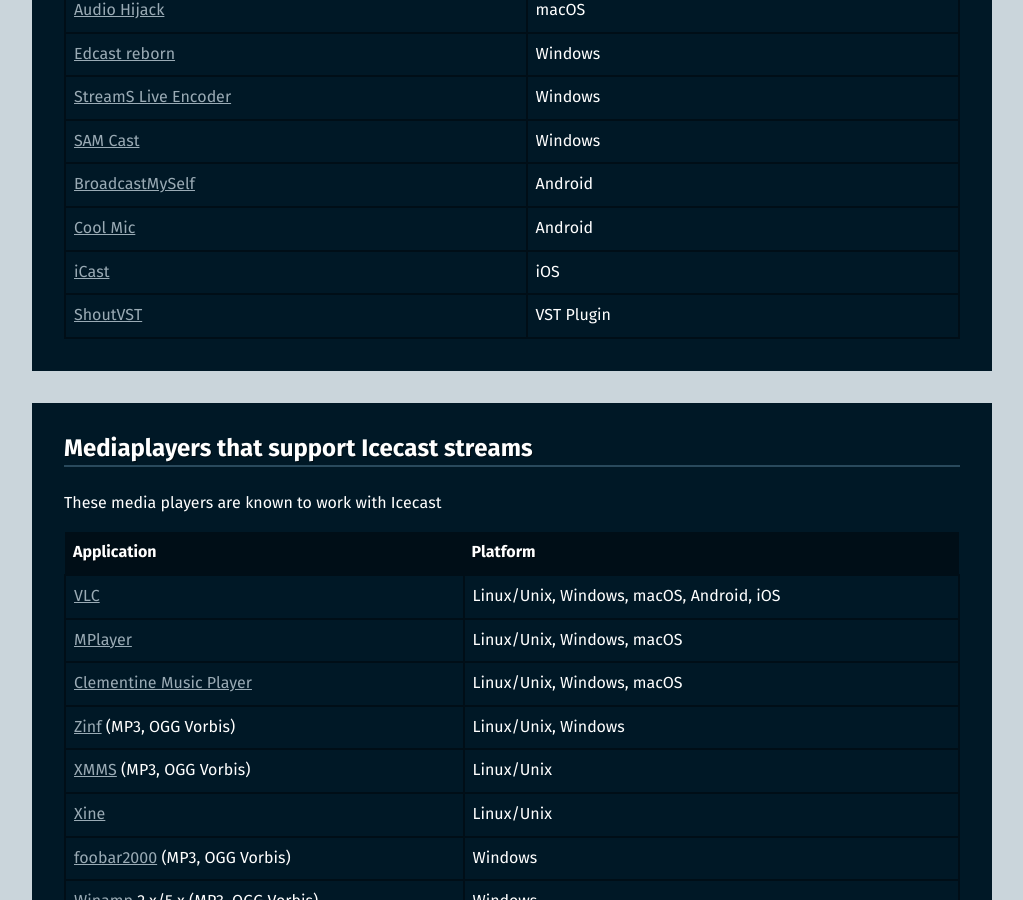
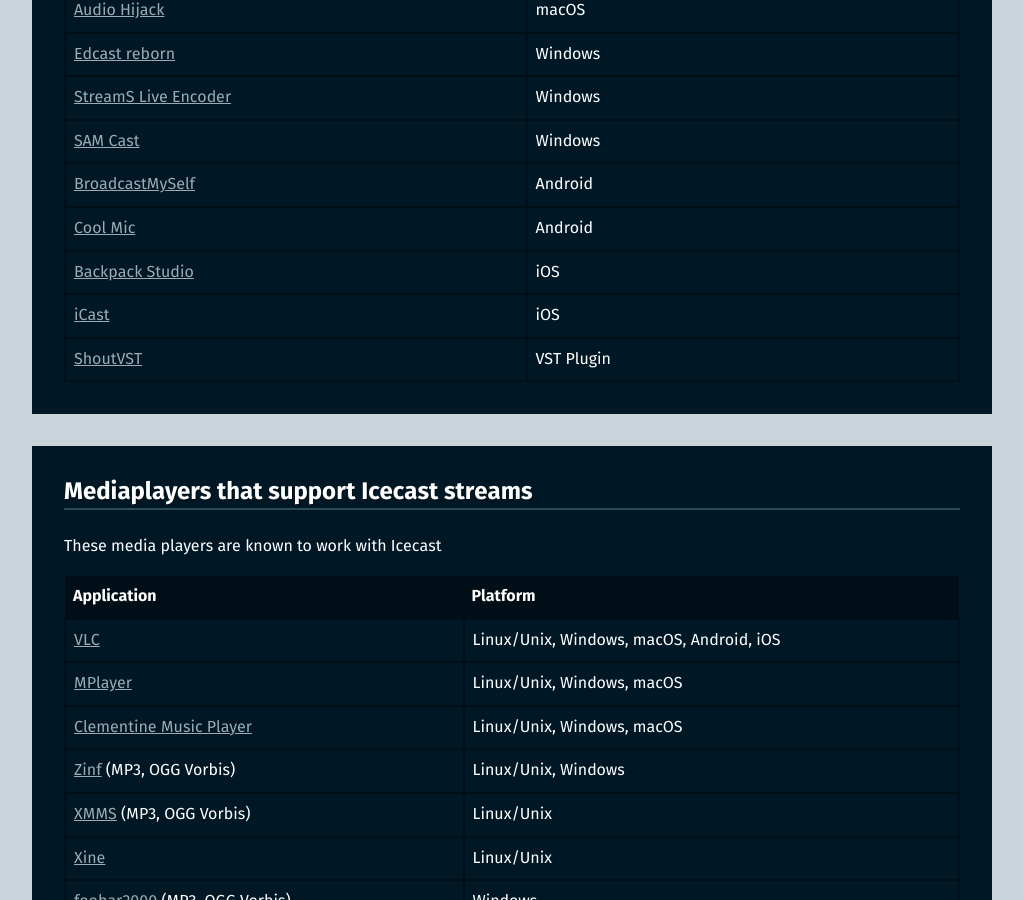
Before and after one commit to barionleg/Xipho, a Jekyll site: the page built from apps.md, in a window 1280 px wide and 900 px high, scrolled down 1197 px. Shown: the whole window, without its empty margins (128-1151 px from the left). Built offline with Jekyll 4.4.1, drawn with Linux system fonts in a browser that asks for light colours.

Commit message:
Add Backpack Studio source client to apps list

```diff
--- a/apps.md
+++ b/apps.md
@@ -30,10 +30,12 @@ These source clients are known to work with Icecast
 |[SAM Cast][sam-cast]                         |Windows                      |
 |[BroadcastMySelf][broadcastmyself]           |Android                      |
 |[Cool Mic][coolmic]                          |Android                      |
+|[Backpack Studio][backpackstudio]            |iOS                          |
 |[iCast][icast]                               |iOS                          |
 |[ShoutVST][shoutvst]                         |VST Plugin                   |
 {: .table-block }
 
+[backpackstudio]: https://backpackstudioapp.com
 [butt]: http://butt.sourceforge.net/
 [coolmic]: http://coolmic.net
 [darkice]: https://code.google.com/p/darkice/
```
